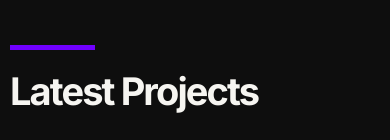
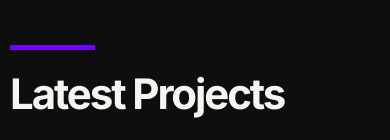
Before and after one commit to GomezFrannco/react-portfolio, a React (Vite) app: page / in a window 390 px wide. Shown: the part 799-939 px from the top of the page. Built offline with nearby package versions, Linux system fonts and the light colour scheme.

Commit message:
Change the font-size for tablets

```diff
--- a/src/components/text/subtitles.components.scss
+++ b/src/components/text/subtitles.components.scss
@@ -19,7 +19,7 @@
     font-weight: 700;
     font-size: 3rem;
     @include m-queries(768px) {
-      font-size: 2.375rem;
+      font-size: 2.625rem;
     }
     @include m-queries(500px) {
       margin-bottom: 1.5625rem;
```
